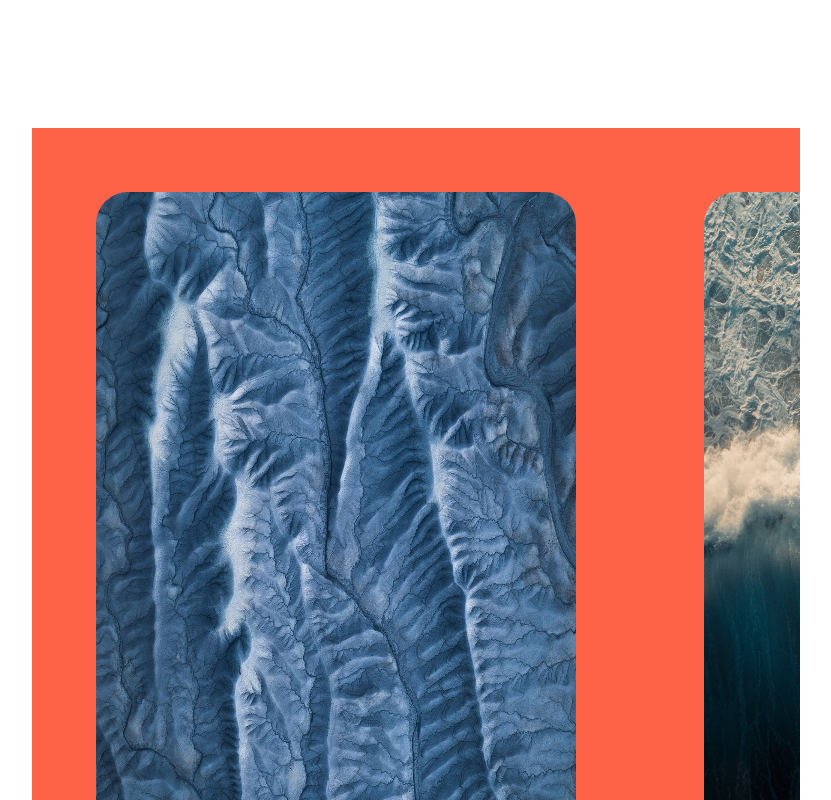
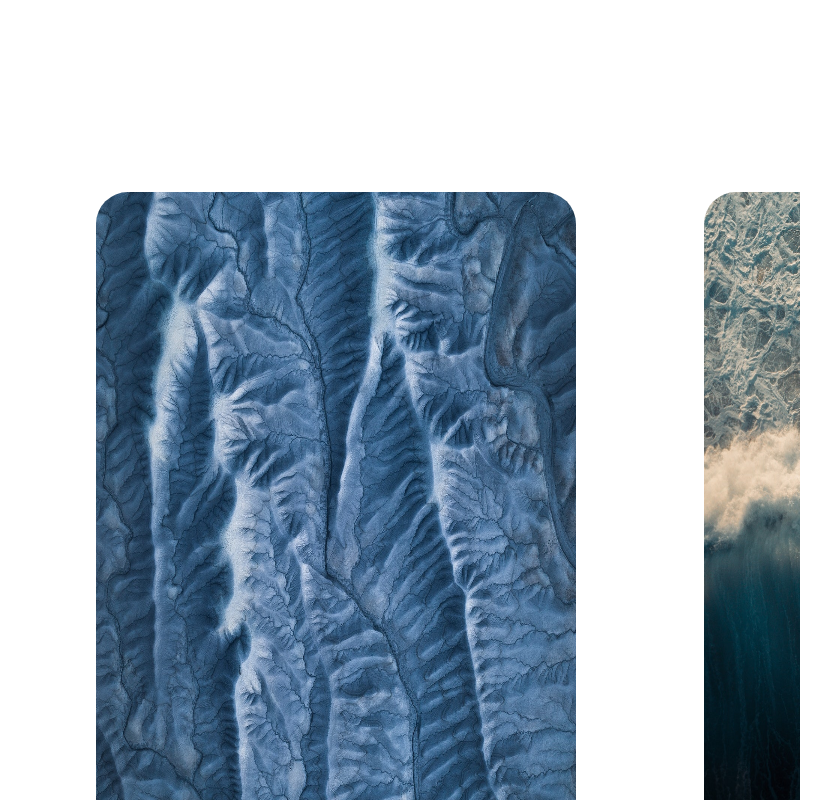
Before and after one commit to Bartek-Wieckowski/react-slider-framer-motion, a React (Create React App) app: page / in a window 1280 px wide. Shown: the top 800 px of the page, without its empty margins (224-1055 px from the left). Built offline with nearby package versions, Linux system fonts and the light colour scheme; the HTML template or start-up script is replaced by a standard one.

Commit message:
removed bg for testting

```diff
--- a/src/index.css
+++ b/src/index.css
@@ -27,9 +27,7 @@ code {
 .carousel {
   cursor: grab;
   overflow: hidden;
-  background-color: lightseagreen;
 }
 .carousel-inner {
   display: flex;
-  background-color: tomato;
 }
```
